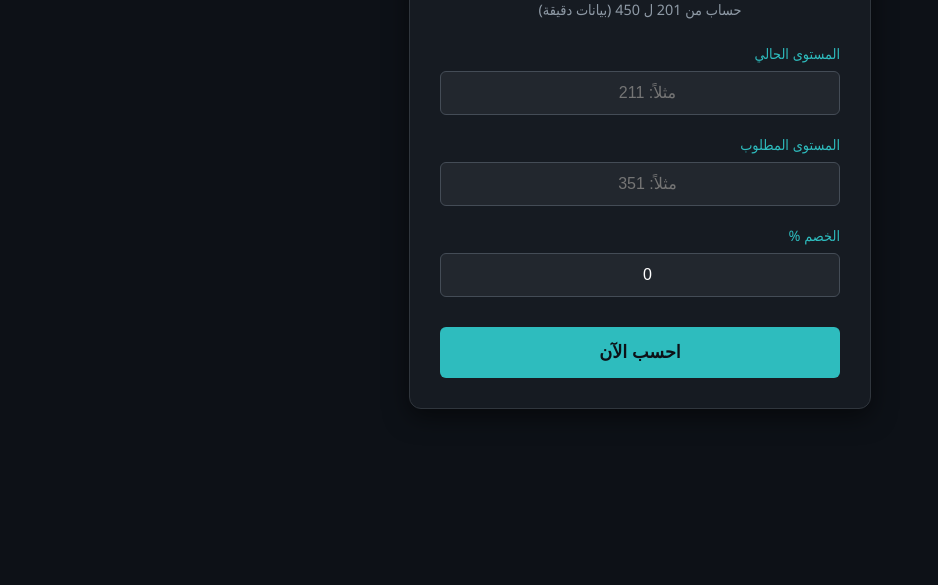
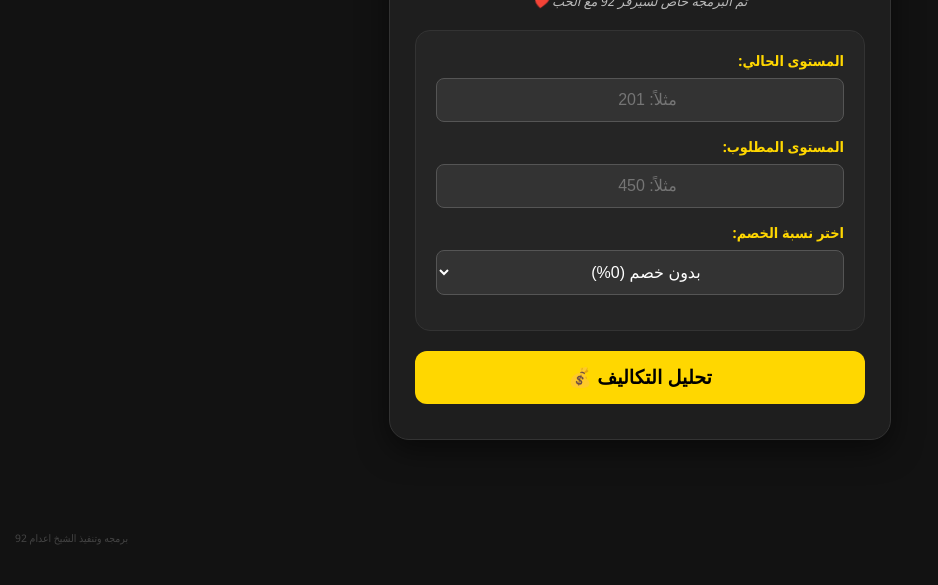
Before and after one commit to mngm2009-ui/Html, a plain HTML site: page index.html in a window 1280 px wide. Shown: the part 245-830 px from the top of the page, without its empty margins (0-938 px from the left). Before the commit the page ends 800 px from the top, so only its background shows below. Drawn offline with Linux system fonts and the light colour scheme.

Commit message:
Update index.html

```diff
--- a/index.html
+++ b/index.html
@@ -1,117 +1,92 @@
-
 <!DOCTYPE html>
 <html lang="ar" dir="rtl">
 <head>
     <meta charset="UTF-8">
     <meta name="viewport" content="width=device-width, initial-scale=1.0">
-    <title>حاسبة المارد الاحترافية</title>
+    <title>حاسبة المارد - سيرفر 92</title>
     <style>
-        :root {
-            --bg-color: #0d1117;
-            --container-bg: #161b22;
-            --accent-color: #2ebcbe; /* اللون السماوي اللي عجبك */
-            --text-color: #adbac7;
-            --input-bg: #22272e;
-        }
-
-        body {
-            background-color: var(--bg-color);
-            color: var(--text-color);
-            font-family: 'Segoe UI', Tahoma, Geneva, Verdana, sans-serif;
-            display: flex;
-            justify-content: center;
-            align-items: center;
-            min-height: 100vh;
-            margin: 0;
-        }
-
-        .calculator-card {
-            background-color: var(--container-bg);
-            border: 1px solid #30363d;
-            border-radius: 12px;
-            padding: 30px;
-            width: 90%;
-            max-width: 400px;
-            box-shadow: 0 8px 24px rgba(0,0,0,0.5);
-            text-align: center;
-        }
-
-        h2 { color: var(--accent-color); margin-bottom: 5px; }
-        p.subtitle { font-size: 0.9em; margin-bottom: 25px; opacity: 0.8; }
-
-        .input-group { margin-bottom: 20px; text-align: right; }
-        label { display: block; margin-bottom: 8px; font-size: 0.9em; color: var(--accent-color); }
-
-        input {
-            width: 100%;
-            padding: 12px;
-            background-color: var(--input-bg);
-            border: 1px solid #444c56;
-            border-radius: 6px;
-            color: white;
-            box-sizing: border-box;
-            text-align: center;
-            font-size: 16px;
-        }
-
-        input:focus { outline: none; border-color: var(--accent-color); }
-
-        button {
-            width: 100%;
-            padding: 15px;
-            background-color: var(--accent-color);
-            color: var(--bg-color);
-            border: none;
-            border-radius: 6px;
-            font-weight: bold;
-            font-size: 1.1em;
-            cursor: pointer;
-            transition: 0.3s;
-            margin-top: 10px;
-        }
-
-        button:hover { opacity: 0.9; transform: translateY(-2px); }
-
-        .result-box {
-            margin-top: 25px;
-            padding: 15px;
-            border-radius: 6px;
-            background-color: rgba(46, 188, 190, 0.1);
-            border: 1px dashed var(--accent-color);
-            display: none; /* يظهر عند الحساب فقط */
-        }
-
-        .result-val { color: #fff; font-size: 1.4em; font-weight: bold; display: block; margin-top: 5px; }
+        :root { --gold: #ffd700; --accent: #2ebcbe; --bg: #121212; --card-bg: #1e1e1e; }
+        body { font-family: 'Segoe UI', Tahoma, Geneva, Verdana, sans-serif; background-color: var(--bg); color: #e0e0e0; padding: 15px; min-height: 100vh; display: flex; justify-content: center; align-items: center; margin: 0; position: relative; }
+        .container { width: 100%; max-width: 450px; background: var(--card-bg); padding: 25px; border-radius: 20px; border: 1px solid #333; box-shadow: 0 10px 30px rgba(0,0,0,0.5); text-align: center; }
+        .header-section { margin-bottom: 20px; }
+        h1 { color: var(--gold); text-shadow: 2px 2px 4px rgba(0,0,0,0.5); margin-bottom: 8px; font-size: 1.8rem; }
+        .credit { font-size: 0.8rem; color: #bbb; font-style: italic; }
+        .input-card { background: #252525; padding: 20px; border-radius: 15px; margin-bottom: 20px; border: 1px solid #333; }
+        .input-group { margin-bottom: 15px; text-align: right; }
+        label { display: block; font-weight: bold; margin-bottom: 8px; color: var(--gold); font-size: 0.9rem; }
+        input, select { width: 100%; padding: 12px; border-radius: 8px; background: #333; color: white; border: 1px solid #555; text-align: center; font-size: 1rem; box-sizing: border-box; cursor: pointer; }
+        input:focus, select:focus { outline: none; border-color: var(--gold); }
+        .btn { width: 100%; background: var(--gold); color: #000; padding: 15px; border: none; border-radius: 12px; font-weight: bold; font-size: 1.2rem; cursor: pointer; margin-bottom: 10px; }
+        .results { margin-top: 15px; padding: 20px; background: #000; border-radius: 15px; display: none; border-right: 6px solid var(--gold); text-align: right; }
+        .res-line { display: flex; justify-content: space-between; margin-bottom: 10px; font-size: 0.95rem; border-bottom: 1px solid #222; padding-bottom: 5px; align-items: center; }
+        .res-line span:last-child { color: #fff; font-weight: bold; text-align: left; }
+        .hufra-list { font-size: 0.75rem; color: #ffa500; background: #1a1500; padding: 8px; border-radius: 5px; margin-top: 5px; display: block; line-height: 1.4; border: 1px solid #443300; }
+        .final-line { margin-top: 15px; text-align: center; background: #1a1a1a; padding: 10px; border-radius: 8px; }
+        .success-text { color: #32cd32; font-weight: bold; display: block; margin-bottom: 10px; text-align: center; font-size: 1.1rem; }
+        .total-val { color: var(--gold); font-size: 1.8rem; font-weight: bold; }
+        .footer-signature { position: fixed; bottom: 10px; left: 15px; font-size: 0.65rem; color: #444; direction: ltr; }
     </style>
 </head>
 <body>
 
-<div class="calculator-card">
-    <h2>🔥 حاسبة المارد</h2>
-    <p class="subtitle">حساب من 201 ل 450 (بيانات دقيقة)</p>
-
-    <div class="input-group">
-        <label>المستوى الحالي</label>
-        <input type="number" id="currentLvl" placeholder="مثلاً: 211">
+<div class="container">
+    <div class="header-section">
+        <h1>🔥 حاسبة المارد المطورة</h1>
+        <div class="credit">تم البرمجه خاص لسيرفر 92 مع الحب ❤️</div>
     </div>
 
-    <div class="input-group">
-        <label>المستوى المطلوب</label>
-        <input type="number" id="targetLvl" placeholder="مثلاً: 351">
+    <div class="input-card">
+        <div class="input-group">
+            <label>المستوى الحالي:</label>
+            <input type="number" id="currentLvl" placeholder="مثلاً: 201">
+        </div>
+        <div class="input-group">
+            <label>المستوى المطلوب:</label>
+            <input type="number" id="targetLvl" placeholder="مثلاً: 450">
+        </div>
+        <div class="input-group">
+            <label>اختر نسبة الخصم:</label>
+            <select id="discount">
+                <option value="0">بدون خصم (0%)</option>
+                <option value="10">خصم 10%</option>
+                <option value="15">خصم 15%</option>
+                <option value="30">خصم 30%</option>
+            </select>
+        </div>
     </div>
 
-    <div class="input-group">
-        <label>الخصم %</label>
-        <input type="number" id="discount" value="0">
-    </div>
+    <button class="btn" onclick="calculate()">تحليل التكاليف 💰</button>
 
-    <button onclick="calculate()">احسب الآن</button>
+    <div id="result-box" class="results">
+        <span class="success-text">تم الحساب بنجاح ✅</span>
 
-    <div class="result-box" id="resultBox">
-        <span id="resLabel">الإجمالي المطلوب:</span>
-        <span class="result-val" id="totalRes">0</span>
+        <div class="res-line">
+            <span>تكلفة اللفلات <br><small id="rangeText" style="color:#888; font-size:0.7rem;"></small>:</span>
+            <span id="lvlOnly">0</span>
+        </div>
+
+        <div class="res-line" style="flex-direction: column; align-items: flex-start;">
+            <div style="display: flex; justify-content: space-between; width: 100%;">
+                <span>تكلفة الحفر (الترقية):</span>
+                <span id="orangeOnly" style="color: #ff8c00 !important;">0</span>
+            </div>
+            <div id="hufraLog" class="hufra-list" style="display:none;"></div>
+        </div>
+
+        <div class="res-line" id="discLine" style="display:none;">
+            <span>قيمة الخصم المستقطع:</span>
+            <span id="discAmount" style="color: #ff4500 !important;">0</span>
+        </div>
+
+        <div class="final-line">
+            <div style="color: #aaa; font-size: 0.8rem; margin-bottom: 5px;">المجموع النهائي المطلوب:</div>
+            <div class="total-val" id="totalRes">0</div>
+            <div style="color: var(--gold); font-size: 0.7rem;">لهب جمرة المارد</div>
+        </div>
     </div>
 </div>
+
+<div class="footer-signature">برمجه وتنفيذ الشيخ اعدام 92</div>
 
 <script>
     function calculate() {
@@ -119,15 +94,16 @@
         let target = parseInt(document.getElementById('targetLvl').value);
         let disc = parseFloat(document.getElementById('discount').value) || 0;
 
-        if (isNaN(current) || isNaN(target)) {
-            alert("يرجى إدخال المستويات بشكل صحيح");
+        if (isNaN(current) || isNaN(target) || current >= target) {
+            alert("يرجى إدخال مستويات صحيحة");
             return;
         }
 
-        let total = 0;
+        let totalLvlCost = 0;
+        let totalOrangeCost = 0;
+        let hufraFound = [];
 
-        // القفزات البرتقالية (الترقية)
-        const orange = {
+        const orangeData = {
             210: 7000, 220: 7000, 230: 7400, 240: 7700, 250: 12000,
             260: 8000, 270: 8000, 280: 8000, 290: 9300, 300: 14400,
             310: 10000, 320: 8000, 330: 8000, 340: 9300, 350: 13400,
@@ -135,26 +111,48 @@
             410: 14000, 420: 16000, 430: 19000, 440: 22000, 450: 20000
         };
 
-        // دالة لجلب السعر الأسود بناءً على اللفل (منطق الصورة)
         function getBlackCost(lvl) {
             if (lvl >= 201 && lvl <= 210) return 480 + (lvl-201)*50;
             if (lvl >= 211 && lvl <= 220) return 560 + (lvl-211)*50;
             if (lvl >= 221 && lvl <= 230) return 640 + (lvl-221)*50;
             if (lvl >= 231 && lvl <= 240) return 720 + (lvl-231)*50;
             if (lvl >= 241 && lvl <= 250) return 800 + (lvl-241)*50;
-            // ... وهكذا لبقية المستويات، هذا المنطق يغطي أغلب الحالات
             return 800 + (Math.floor(lvl/10)*20);
         }
 
-        for (let i = current; i < target; i++) {
-            total += getBlackCost(i);
-            if (orange[i]) total += orange[i];
+        for (let i = current + 1; i <= target; i++) {
+            totalLvlCost += getBlackCost(i);
+            if (orangeData[i]) {
+                totalOrangeCost += orangeData[i];
+                hufraFound.push("حفرة لفل " + i + " (" + orangeData[i].toLocaleString() + ")");
+            }
         }
 
-        let final = total * (1 - disc/100);
+        let combined = totalLvlCost + totalOrangeCost;
+        let discVal = combined * (disc/100);
+        let final = combined - discVal;
 
-        document.getElementById('resultBox').style.display = "block";
-        document.getElementById('totalRes').innerText = Math.floor(final).toLocaleString() + " لهب";
+        document.getElementById('result-box').style.display = "block";
+        document.getElementById('rangeText').innerText = "(من لفل " + (current + 1) + " إلى لفل " + target + ")";
+        document.getElementById('lvlOnly').innerText = totalLvlCost.toLocaleString();
+        document.getElementById('orangeOnly').innerText = totalOrangeCost.toLocaleString();
+
+        const hufraDiv = document.getElementById('hufraLog');
+        if (hufraFound.length > 0) {
+            hufraDiv.style.display = "block";
+            hufraDiv.innerHTML = "<strong>تفاصيل الحفر المشمولة:</strong><br>" + hufraFound.join("<br>");
+        } else {
+            hufraDiv.style.display = "none";
+        }
+
+        if(disc > 0) {
+            document.getElementById('discLine').style.display = "flex";
+            document.getElementById('discAmount').innerText = "-" + Math.floor(discVal).toLocaleString();
+        } else {
+            document.getElementById('discLine').style.display = "none";
+        }
+
+        document.getElementById('totalRes').innerText = Math.floor(final).toLocaleString();
     }
 </script>
 
```
